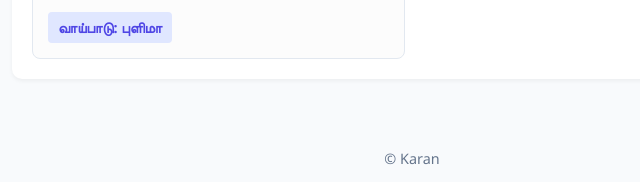
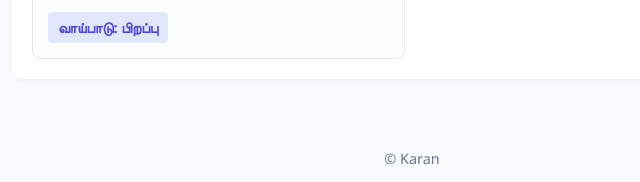
Before and after one commit to karanveiyon/seer, a plain HTML site: page index.html in a window 1280 px wide. Shown: the part 1477-1659 px from the top of the page, 228-868 px from the left. Drawn offline with Linux system fonts and the light colour scheme.

Commit message:
Update index.html

```diff
--- a/index.html
+++ b/index.html
@@ -212,8 +212,6 @@
 
       // ── Map அசை sequence to வாய்பாடு ───────────────────────────────────────
       const VAAYPAADU_MAP = {
-        நேர்: "நாள்",
-        நிரை: "மலர்",
         "நேர்,நேர்": "தேமா",
         "நிரை,நேர்": "புளிமா",
         "நிரை,நிரை": "கருவிளம்",
@@ -420,10 +418,11 @@
           let grid = document.createElement("div");
           grid.className = "word-grid";
 
-          words.forEach((word) => {
+          words.forEach((word, wordIdx) => {
             let { asaiGroups, asaiTypes, vaaypaadu } = analyzeWord(word);
 
             // Build Table Html
+
             let rowsHtml = asaiGroups
               .map(
                 (ag) =>
@@ -434,7 +433,20 @@
                     </tr>`,
               )
               .join("");
-
+            let iruthiseer_result = null;
+            if (lineIdx === 1 && wordIdx === 2) {
+              let last_asai = asaiTypes.join(",");
+              const iruthiseer = {
+                நேர்: "நாள்",
+                நிரை: "மலர்",
+                "நேர்,நேர்": "காசு",
+                "நிரை,நேர்": "பிறப்பு",
+              };
+              function getSeer(last_asai) {
+                return iruthiseer[last_asai] || "தெரியவில்லை";
+              }
+              iruthiseer_result = getSeer(last_asai);
+            }
             let cardHtml = `
                 <div class="word-card">
                     <div class="word-title">${word}</div>
@@ -446,10 +458,11 @@
                             ${rowsHtml}
                         </tbody>
                     </table>
-                        <div class="vaaypaadu-result">வாய்பாடு: ${vaaypaadu}</div>
+                    <div class="vaaypaadu-result">
+                        வாய்பாடு:  ${iruthiseer_result ?? vaaypaadu}
+                    </div>
                 </div>
             `;
-
             grid.insertAdjacentHTML("beforeend", cardHtml);
           });
 
```
Lines whose indentation alone changed are shown as unchanged.
